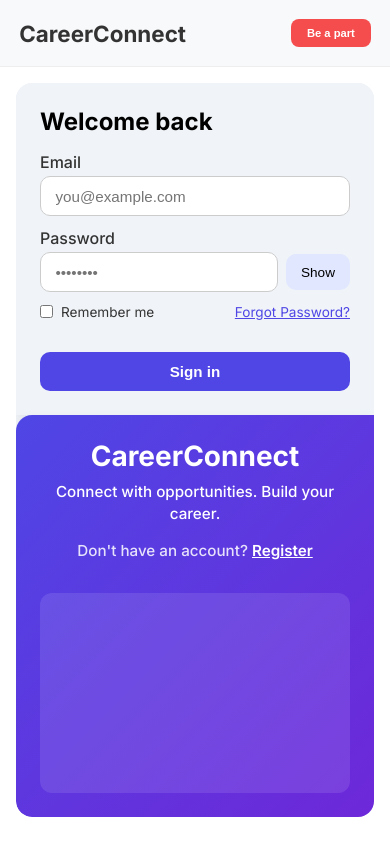
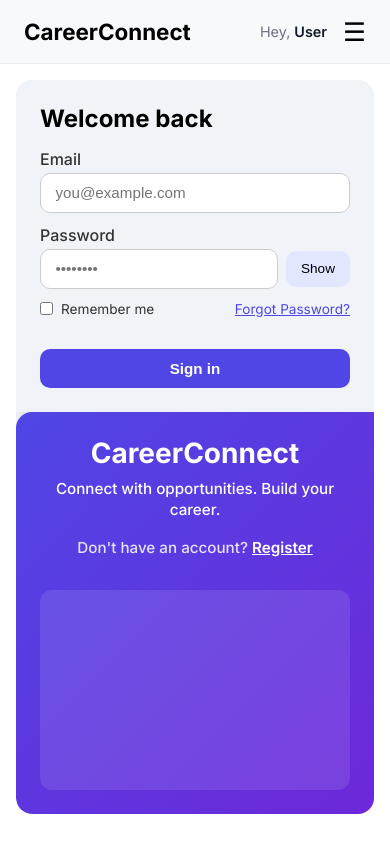
Before and after one commit to sarthak-jangid/CareerConnect, a Next.js app in the folder frontend/: page /login in a window 390 px wide. Built offline with nearby package versions, Linux system fonts and the light colour scheme; no server answers.

Commit message:
Version 1 : Ready for Deployment

```diff
--- a/frontend/src/Components/NavBar/index.jsx
+++ b/frontend/src/Components/NavBar/index.jsx
@@ -1,14 +1,16 @@
-import React from "react";
+import React, { useState, useRef, useEffect } from "react";
 import styles from "./styles.module.css";
 import { useRouter } from "next/router";
 import { useSelector, useDispatch } from "react-redux";
 import { logoutUser } from "@/redux/actions/authActions";
 import { toast } from "react-toastify";
-import "react-toastify/dist/ReactToastify.css";
 
 export default function NavBar() {
   const router = useRouter();
   const dispatch = useDispatch();
+
+  const [menuOpen, setMenuOpen] = useState(false);
+  const menuRef = useRef();
 
   const { isLoggedIn, user, profileFetched } = useSelector(
     (state) => state.auth,
@@ -18,37 +20,39 @@ export default function NavBar() {
   try {
     await dispatch(logoutUser()).unwrap();
 
-      //  redirect after logout
-      router.push("/");
+    //  Full page refresh + redirect
+    window.location.href = "/";
+
   } catch (err) {
     toast.error(err?.message || "Logout failed");
   }
+};;
+
+  // ✅ CLOSE MENU WHEN CLICK OUTSIDE
+  useEffect(() => {
+    const handleClickOutside = (event) => {
+      if (menuRef.current && !menuRef.current.contains(event.target)) {
+        setMenuOpen(false);
+      }
     };
+
+    document.addEventListener("mousedown", handleClickOutside);
+    return () => document.removeEventListener("mousedown", handleClickOutside);
+  }, []);
 
   return (
     <div className={styles.navbar}>
-      <div className={styles.navbarContainer}>
-        <h1
-          style={{
-            cursor: "pointer",
-            fontSize: "1.4rem",
-            fontWeight: "700",
-          }}
-          onClick={() => router.push("/")}
-        >
-          CareerConnect
-        </h1>
+      <div className={styles.navbarContainer} ref={menuRef}>
+        {/* Logo */}
+        <h1 onClick={() => router.push("/")}>CareerConnect</h1>
 
-        <div>
-          {/*  WAIT UNTIL AUTH CHECK */}
+        {/* Desktop Right Section */}
+        <div className={styles.desktopMenu}>
           {!profileFetched ? (
-            <div>
             <button className={styles.button}>Loading...</button>
-            </div>
           ) : isLoggedIn ? (
-            //  SHOW WHEN LOGGED IN
-            <div className={styles.userBox}>
-              <p className={styles.greeting}>
+            <>
+              <p className={styles.greetingDesktop}>
                 Hey, <span>{user?.userId?.name || "User"}</span>
               </p>
 
@@ -62,17 +66,61 @@ export default function NavBar() {
               <button onClick={handleLogout} className={styles.logoutBtn}>
                 Logout
               </button>
-            </div>
+            </>
           ) : (
-            //  SHOW WHEN LOGGED OUT
-            <div>
             <button
               onClick={() => router.push("/login")}
               className={styles.button}
             >
               Be a part
             </button>
+          )}
         </div>
+
+        {/* Hamburger */}
+        <div
+          className={styles.hamburger}
+          onClick={() => setMenuOpen(!menuOpen)}
+        >
+          {" "}
+          <p className={styles.greeting}>
+            Hey, <span>{user?.userId?.name || "User"}</span>
+          </p>
+          ☰
+        </div>
+
+        {/* Mobile Dropdown */}
+        <div
+          className={`${styles.mobileMenu} ${menuOpen ? styles.active : ""}`}
+        >
+          {!profileFetched ? (
+            <button className={styles.button}>Loading...</button>
+          ) : isLoggedIn ? (
+            <>
+              <button
+                onClick={() => {
+                  router.push("/profile");
+                  setMenuOpen(false);
+                }}
+                className={styles.profileBtn}
+              >
+                Profile
+              </button>
+
+              <button onClick={handleLogout} className={styles.logoutBtn}>
+                Logout
+              </button>
+            </>
+          ) : (
+            <button
+              onClick={() => {
+                router.push("/login");
+                setMenuOpen(false);
+              }}
+              className={styles.button}
+            >
+              Be a part
+            </button>
           )}
         </div>
       </div>
--- a/frontend/src/Components/NavBar/styles.module.css
+++ b/frontend/src/Components/NavBar/styles.module.css
@@ -1,17 +1,46 @@
+/* Navbar */
 .navbar {
-  padding: 1.2rem;
+  padding: 1rem 1.5rem;
   background-color: #f8f9fa;
   border-bottom: 1px solid #eee;
+  position: relative;
+  z-index: 999;
 }
 
+/* Container */
 .navbarContainer {
   display: flex;
-  font-size: 0.8rem;
   align-items: center;
   justify-content: space-between;
-  font-weight: bold;
-  color: #333;
+  position: relative;
 }
+
+/* Logo */
+.navbarContainer h1 {
+  cursor: pointer;
+  font-size: 1.4rem;
+  font-weight: 700;
+}
+
+/* ================= DESKTOP ================= */
+
+.desktopMenu {
+  display: flex;
+  align-items: center;
+  gap: 14px;
+}
+
+.greetingDesktop {
+  font-size: 0.85rem;
+  color: #6b7280;
+}
+
+.greetingDesktop span {
+  font-weight: 600;
+  color: #111827;
+}
+
+/* ================= BUTTONS ================= */
 
 .button {
   padding: 0.5rem 1rem;
@@ -20,26 +49,84 @@
   border: none;
   border-radius: 8px;
   cursor: pointer;
-  transition: background-color 0.3s ease;
-  font-size: 0.7rem;
-  font-weight: bold ;
+  font-size: 0.8rem;
+  font-weight: bold;
 }
+
 .button:hover {
   background-color: rgb(220, 50, 50);
 }
 
+.profileBtn {
+  padding: 6px 14px;
+  border-radius: 20px;
+  background: #383737;
+  color: white;
+  border: none;
+  cursor: pointer;
+}
 
-/* ..................................................................... */
+.logoutBtn {
+  padding: 6px 14px;
+  border-radius: 20px;
+  background: #ef4444;
+  color: white;
+  border: none;
+  cursor: pointer;
+}
 
-.userBox {
+/* ================= HAMBURGER ================= */
+
+.hamburger {
+  display: none;
+  font-size: 1.6rem;
+  cursor: pointer;
+}
+
+/* ================= MOBILE ================= */
+
+.mobileMenu {
+  display: none;
+}
+
+/* MOBILE VIEW */
+@media (max-width: 768px) {
+
+  .desktopMenu {
+    display: none; /* ❌ hide desktop content */
+  }
+
+  .hamburger {
     display: flex;
     align-items: center;
-  gap: 14px;
+    justify-content: center;
+    gap: 1rem;
   }
 
-/* Greeting text */
+  .mobileMenu {
+    position: absolute;
+    top: 65px;
+    right: 20px;
+    background: white;
+    padding: 15px;
+    border-radius: 12px;
+    box-shadow: 0 8px 25px rgba(0,0,0,0.15);
+    flex-direction: column;
+    align-items: stretch;
+    gap: 10px;
+    min-width: 200px;
+    z-index: 1000;
+  }
+
+  .mobileMenu.active {
+    display: flex;
+  }
+
   .greeting {
-  font-size: 0.85rem;
+    text-align: center;
+    width: 100%;
+    word-break: break-word;
+    font-size: 0.9rem;
     color: #6b7280;
   }
 
@@ -48,52 +135,7 @@
     color: #111827;
   }
 
-/* Profile button */
-.profileBtn {
-  padding: 6px 14px;
-  font-size: 13px;
-  border-radius: 20px;
-  border: 1px solid #e0e0e0;
-  background: #383737;
-  cursor: pointer;
-  color: white;
-  transition: all 0.2s ease;
+  .mobileMenu button {
+    width: 100%;
   }
-
-.profileBtn:hover {
-  background: #464040;
-  font-size: 13.4px;
 }
-
-/* Be a part button */
-.joinBtn {
-  padding: 8px 18px;
-  font-size: 14px;
-  border-radius: 20px;
-  border: none;
-  background: #387ed1; /* Zerodha blue */
-  color: white;
-  cursor: pointer;
-  transition: background 0.2s ease;
-}
-
-.joinBtn:hover {
-  background: #2c6cbf;
-}
-
-/* Logout button */
-.logoutBtn {
-  padding: 6px 14px;
-  font-size: 13px;
-  border-radius: 20px;
-  border: none;
-  background: #ef4444;
-  cursor: pointer;
-  color: white;
-  transition: all 0.2s ease;
-}
-
-.logoutBtn:hover {
-  background: #dc2626;
-  font-size: 13.4px;
-}
--- a/frontend/src/layout/DashboardLayout/index.jsx
+++ b/frontend/src/layout/DashboardLayout/index.jsx
@@ -43,7 +43,7 @@ function DashboardLayout({ children }) {
     }
   }, [dispatch, router, user]);
 
-  if (isLoading || user === true) {
+  if (isLoading && !profileFetched) {
     return <div className={styles.loader}>Loading...</div>;
   }
 
--- a/frontend/src/pages/view/index.module.css
+++ b/frontend/src/pages/view/index.module.css
@@ -1,3 +1,7 @@
+* {
+  box-sizing: border-box;
+}
+
 .container {
   padding: 1.5rem;
   overflow-x: hidden;
@@ -39,6 +43,7 @@
 
 .leftSection {
   flex: 1;
+  min-width: 0;
 }
 
 /* NAME */
@@ -142,7 +147,8 @@
 }
 
 .workCard {
-  width: 260px;
+  width: 100%;
+  min-width: 260px;
   padding: 1rem;
   border-radius: 14px;
   background: linear-gradient(180deg, #ffffff, #fafafa);
@@ -200,6 +206,25 @@
 }
 
 /* MOBILE */
+@media (min-width: 808px) and (max-width: 1070px) {
+  .sidebar {
+    width: 220px;
+  }
+
+  .workCard {
+    width: 240px;
+    flex-basis: calc(50% - 0.5rem);
+  }
+
+  .profileContainer {
+    gap: 1.5rem;
+  }
+
+  .workGrid {
+    gap: 0.75rem;
+  }
+}
+
 @media (max-width: 808px) {
   .profileContainer {
     flex-direction: column;
@@ -220,3 +245,33 @@
     width: 100%;
   }
 }
+
+/* =========================
+   TABLET (808px → 1070px)
+   ========================= */
+@media (min-width: 808px) and (max-width: 1070px) {
+  .profileContainer {
+    gap: 1.2rem;
+  }
+
+  .sidebar {
+    width: 200px; /* reduced */
+    flex-shrink: 0;
+  }
+
+  .bio {
+    max-width: 100%;
+  }
+
+  /* 🔥 FIX GRID PROPERLY */
+  .workGrid {
+    display: flex;
+    flex-wrap: wrap;
+    gap: 1rem;
+  }
+
+  .workCard {
+    flex: 1 1 calc(50% - 1rem);
+    max-width: calc(50% - 1rem);
+  }
+}
```
Also changed, not shown: frontend/src/pages/profile/index.module.css (+24 -1 lines), 1 other file (tests, documents, lock files or other folders). Lines whose indentation alone changed are shown as unchanged.
